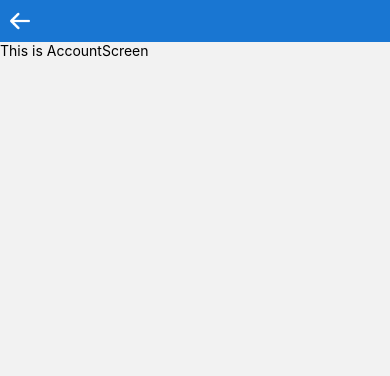
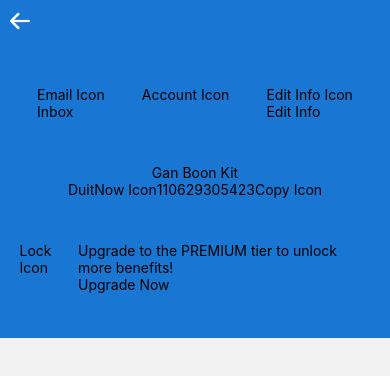
Before and after one commit to Ganthology/tng-clone, a React Native app: screen /AccountScreen in a window 390 px wide. Shown: the top 376 px of the page. Built offline with nearby package versions, Linux system fonts and the light colour scheme.

Commit message:
Add brief outline for Account Screen

```diff
--- a/screens/AccountScreen.js
+++ b/screens/AccountScreen.js
@@ -7,16 +7,62 @@
   Text,
   StatusBar,
   Dimensions,
+  FlatList,
 } from 'react-native';
 import {MyStatusBar, Navbar} from '../components';
 
 const AccountScreen = () => {
+  const {width, height} = Dimensions.get('window');
+
   return (
     <View>
       {StatusBar.setBarStyle('light-content', true)}
       <MyStatusBar backgroundColor='#1976d2' barStyle='light-content' />
       <Navbar backgroundColor={'#1976d2'} />
-      <Text>This is AccountScreen</Text>
+      <View
+        id={'Upper Container'}
+        style={{
+          justifyContent: 'space-evenly',
+          height: height * 0.35,
+          backgroundColor: '#1976d2',
+        }}>
+        <View
+          id={'Account Header Container'}
+          style={{flexDirection: 'row', justifyContent: 'space-evenly'}}>
+          <View id={'Inbox Container'}>
+            <Text>Email Icon</Text>
+            <Text>Inbox</Text>
+          </View>
+          <View>
+            <Text>Account Icon</Text>
+          </View>
+          <View>
+            <Text>Edit Info Icon</Text>
+            <Text>Edit Info</Text>
+          </View>
+        </View>
+        <View id={'Account Details Container'} style={{alignItems: 'center'}}>
+          <Text>Gan Boon Kit</Text>
+          <View style={{flexDirection: 'row'}}>
+            <Text>DuitNow Icon</Text>
+            <Text>110629305423</Text>
+            <Text>Copy Icon</Text>
+          </View>
+        </View>
+        <View
+          id={'Upgrade Premium Container'}
+          style={{
+            flexDirection: 'row',
+            alignSelf: 'center',
+            width: width * 0.9,
+          }}>
+          <Text>Lock Icon</Text>
+          <View style={{width: width * 0.75}}>
+            <Text>Upgrade to the PREMIUM tier to unlock more benefits!</Text>
+            <Text>Upgrade Now</Text>
+          </View>
+        </View>
+      </View>
     </View>
   );
 };
```
